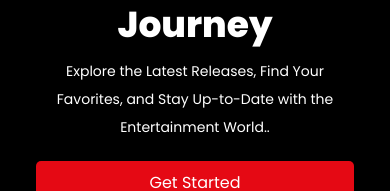
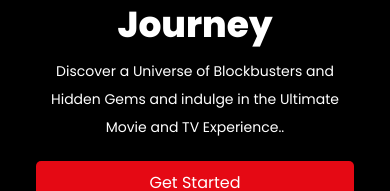
Before and after one commit to samuelawal/react-movie-app, a React (Vite) app: page / in a window 390 px wide. Shown: the part 1468-1659 px from the top of the page. Built offline with nearby package versions, Linux system fonts and the light colour scheme; no server answers.

Commit message:
chore: Adjust font size for mobile screens

```diff
--- a/src/pages/Home.jsx
+++ b/src/pages/Home.jsx
@@ -36,7 +36,7 @@ const Home = () => {
       <div className="flex md:flex-row flex-col p-4 justify-between items-center p-4 md:p-1">
           <div className="md:w-1/2 w-full leading-loose">
             <h2 className="text-white md:text-left text-center font-extrabold text-4xl md:text-5xl">Unleash your Cinematic Journey</h2>
-            <p className="md:text-xl text-sm mt-3 leading-loose text-center md:text-left">Explore the Latest Releases, Find Your Favorites, and Stay Up-to-Date with the Entertainment World..</p>
+            <p className="md:text-xl text-sm mt-3 leading-loose text-center md:text-left">Discover a Universe of Blockbusters and Hidden Gems and indulge in the Ultimate Movie and TV Experience..</p>
             <button className="myBtn mt-5 md:w-0 w-full">Get Started</button>
           </div>
           <div>
```
